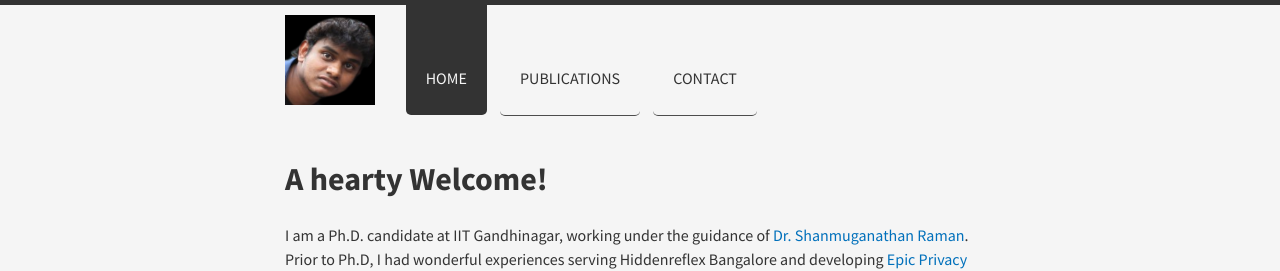
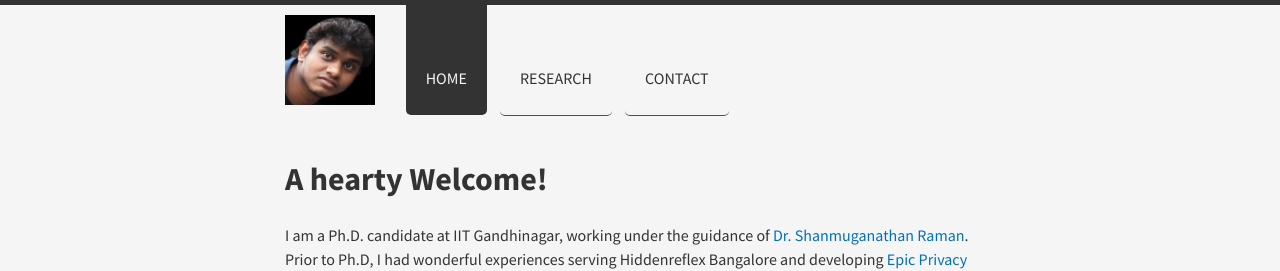
Before and after one commit to indramastan/indradeepmastan, a Jekyll site: the page built from index.html, in a window 1280 px wide. Shown: the top 271 px of the page. Built offline with Jekyll 4.4.1, drawn with Linux system fonts in a browser that asks for light colours; nearby versions of some CDN libraries.

Commit message:
Update links.yml

```diff
--- a/_data/links.yml
+++ b/_data/links.yml
@@ -2,7 +2,7 @@
   title: Home
 
 - url: /projects
-  title: Publications
+  title: Research
 
 - url: /contact
   title: Contact
```
